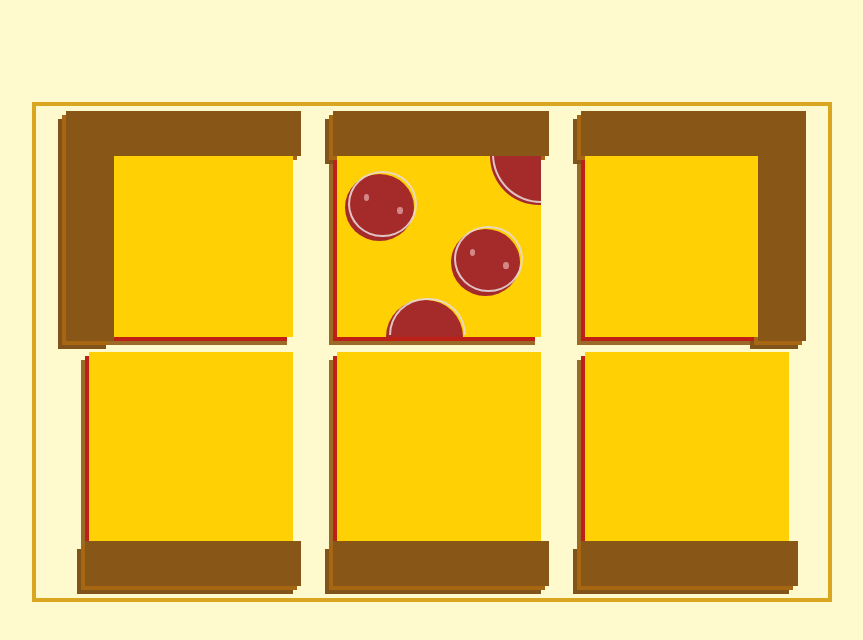
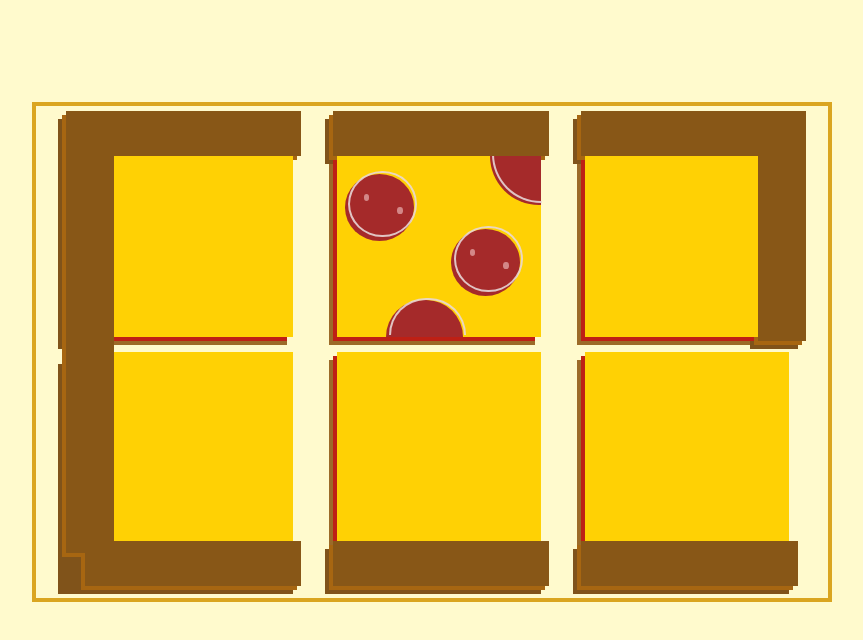
Before and after one commit to kyau8/pizza-party, a website: page index.html in a window 1280 px wide. Shown: the whole page, without its empty margins (208-1071 px from the left). Drawn offline with Linux system fonts and the light colour scheme.

Commit message:
added west crust

```diff
--- a/dev/styles/partials/_crust.scss
+++ b/dev/styles/partials/_crust.scss
@@ -99,7 +99,14 @@
 
 .west-crust {
     left: -11%;
+}
+
+.west-top {
     top: -15%;
+}
+
+.west-bottom {
+    bottom: -19%;
 }
 
 .east-crust {
--- a/index.html
+++ b/index.html
@@ -14,7 +14,7 @@
                 <div class="top-crust north-crust"></div>
                 <div class="top-crust-two north-crust-two"></div>
                 <div class="top-crust-three north-crust-three"></div>
-                <div class="side-crust west-crust"></div>
+                <div class="side-crust west-crust west-top"></div>
                 <div class="side-crust-two west-crust-two"></div>
                 <div class="side-crust-three west-crust-three"></div>
                 <div class="sauce"></div>
@@ -72,6 +72,9 @@
                 <div class="top-crust south-crust"></div>
                 <div class="top-crust-two south-crust-two"></div>
                 <div class="top-crust-three south-crust-three"></div>
+                <div class="side-crust west-crust west-bottom"></div>
+                <div class="side-crust-two west-crust-two"></div>
+                <div class="side-crust-three west-crust-three"></div>
                 <div class="sauce"></div>
                 <div class="cheese"></div>
             </div>
--- a/public/styles/style.css
+++ b/public/styles/style.css
@@ -270,8 +270,13 @@ body {
   z-index: 2; }
 
 .west-crust {
-  left: -11%;
+  left: -11%; }
+
+.west-top {
   top: -15%; }
+
+.west-bottom {
+  bottom: -19%; }
 
 .east-crust {
   right: -7%;
```
